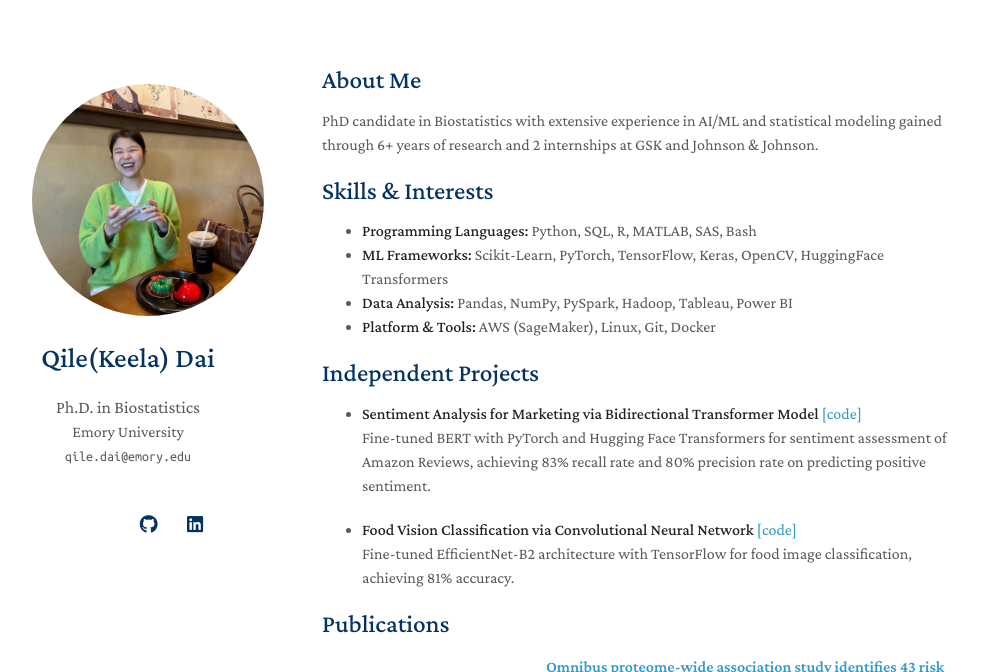
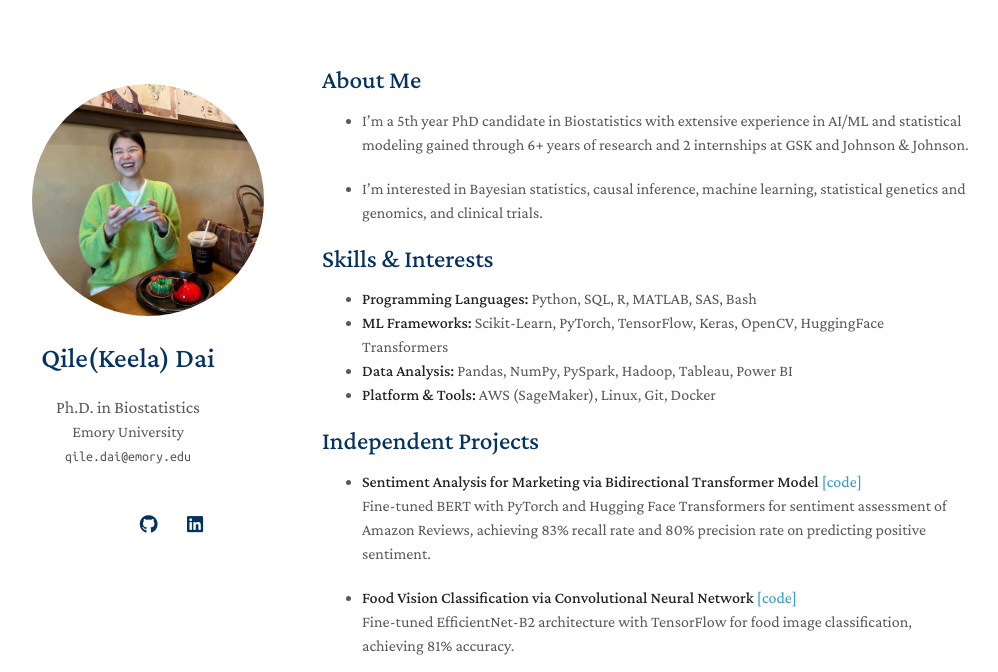
Before and after one commit to daiqile96/daiqile96.github.io, a Jekyll site: the page built from index.md, in a window 1280 px wide and 900 px high, cut to the strip 0-672 px from the top of the window. Shown: the whole strip, without its empty margins (148-1146 px from the left). Built offline with Jekyll 4.4.1, drawn with Linux system fonts in a browser that asks for light colours; a style sheet for code colours, icons or effects is not loaded; our own code applies the rules of GitHub Pages for plain Markdown files.

Commit message:
Update index.md

```diff
--- a/index.md
+++ b/index.md
@@ -4,8 +4,10 @@ layout: homepage
 
 ## About Me
 
-PhD candidate in Biostatistics with extensive experience in AI/ML and statistical modeling gained through 6+ years of
+- I'm a 5th year PhD candidate in Biostatistics with extensive experience in AI/ML and statistical modeling gained through 6+ years of
 research and 2 internships at GSK and Johnson & Johnson.
+
+- I'm interested in Bayesian statistics, causal inference, machine learning, statistical genetics and genomics, and clinical trials.
 
 <!-- ## Education
 
```
